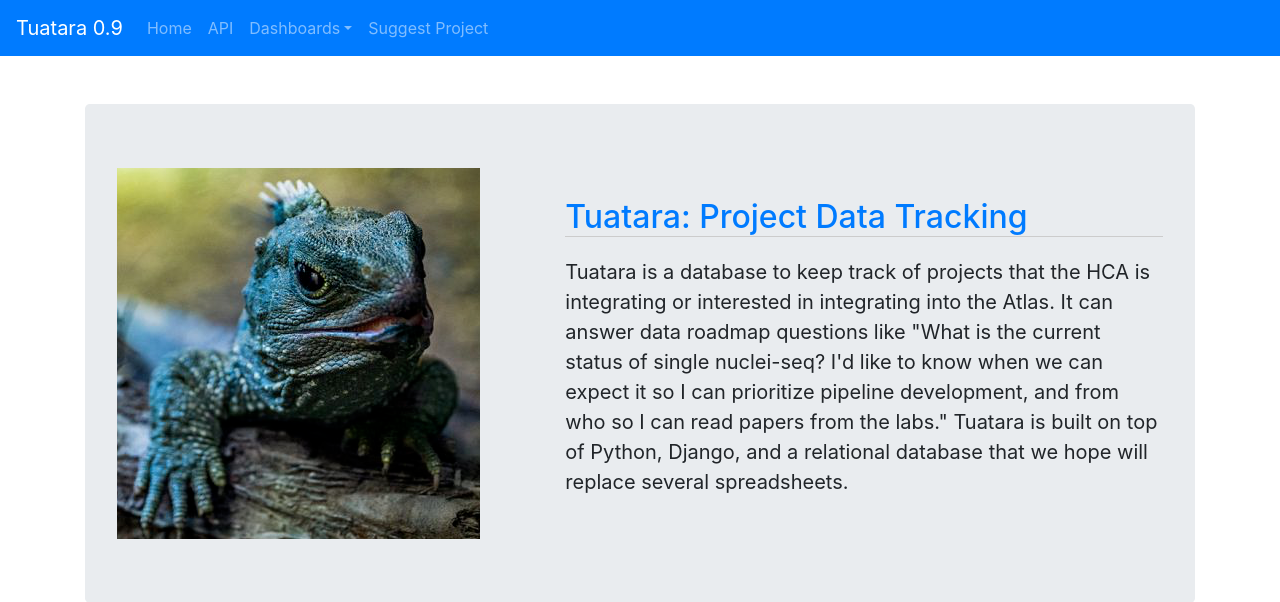
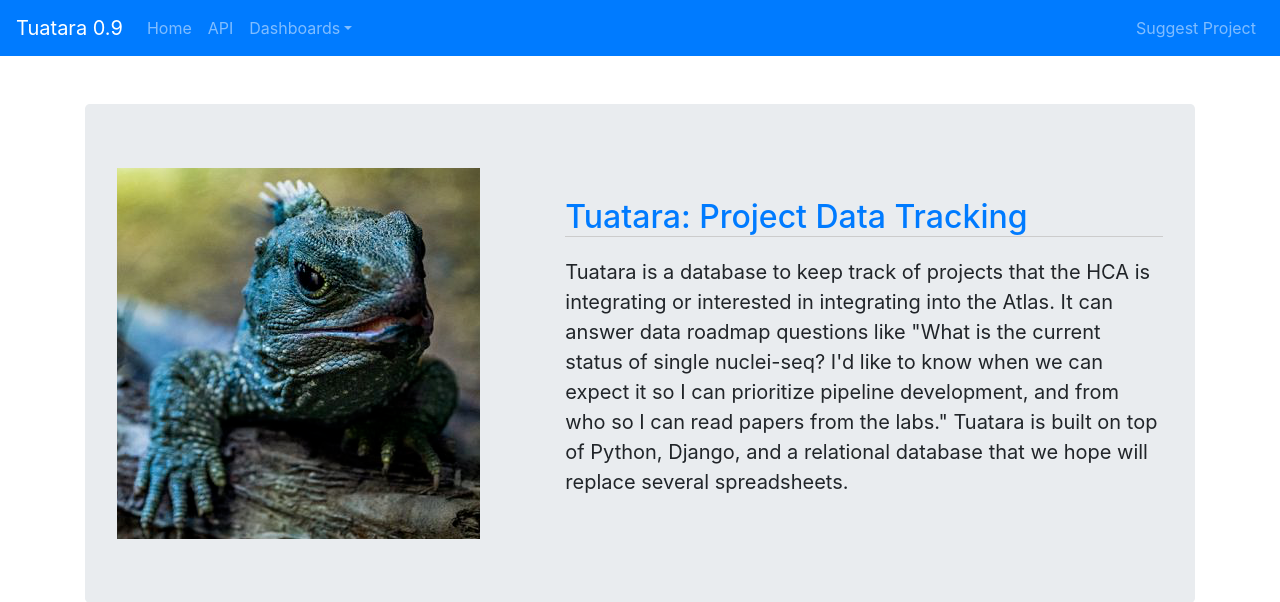
Before and after one commit to gi-kent-content/hca-tuatara, a Django app: page / in a window 1280 px wide. Shown: the top 602 px of the page. Run offline with Django 3.2, Linux system fonts and the light colour scheme; some libraries are stand-ins or nearby versions.

Commit message:
Updated navbar/base.html

```diff
--- a/templates/hcat/base_site.html
+++ b/templates/hcat/base_site.html
@@ -3,7 +3,6 @@
 <head>
     <meta charset="UTF-8">
     <title>Base</title>
-    {% block links %}
     <script src="https://code.jquery.com/jquery-3.4.1.slim.min.js" integrity="sha384-J6qa4849blE2+poT4WnyKhv5vZF5SrPo0iEjwBvKU7imGFAV0wwj1yYfoRSJoZ+n" crossorigin="anonymous"></script>
     <script src="https://cdn.jsdelivr.net/npm/popper.js@1.16.0/dist/umd/popper.min.js" integrity="sha384-Q6E9RHvbIyZFJoft+2mJbHaEWldlvI9IOYy5n3zV9zzTtmI3UksdQRVvoxMfooAo" crossorigin="anonymous"></script>
     <link rel="stylesheet" href="https://stackpath.bootstrapcdn.com/bootstrap/4.4.1/css/bootstrap.min.css" integrity="sha384-Vkoo8x4CGsO3+Hhxv8T/Q5PaXtkKtu6ug5TOeNV6gBiFeWPGFN9MuhOf23Q9Ifjh" crossorigin="anonymous">
@@ -18,9 +17,8 @@
             });
         });
     </script>
-    {% endblock %}
 </head>
-<body>{% block navbar %}
+<body>
     <nav class="navbar navbar-dark bg-primary navbar-expand-lg">
         <a class="navbar-brand" href="#">Tuatara 0.9</a>
         <button class="navbar-toggler" type="button" data-toggle="collapse" data-target="#navbarNav">
@@ -44,14 +42,14 @@
                         <a class="dropdown-item" href="{% url 'hcat:covid_project_list' %}">COVID-19</a>
                     </div>
                 </li>
+            </ul>
+            <ul class="navbar-nav ml-auto">
                 <li class="nav-item">
-                    <a class="nav-link pull-right" href="{% url 'suggest' %}">Suggest Project</a>
+                    <a class="nav-link" href="{% url 'suggest' %}">Suggest Project</a>
                 </li>
             </ul>
         </div>
     </nav>
-    {% endblock %}
 {% block body %}
-
 {% endblock body %}</body>
 </html>
```
